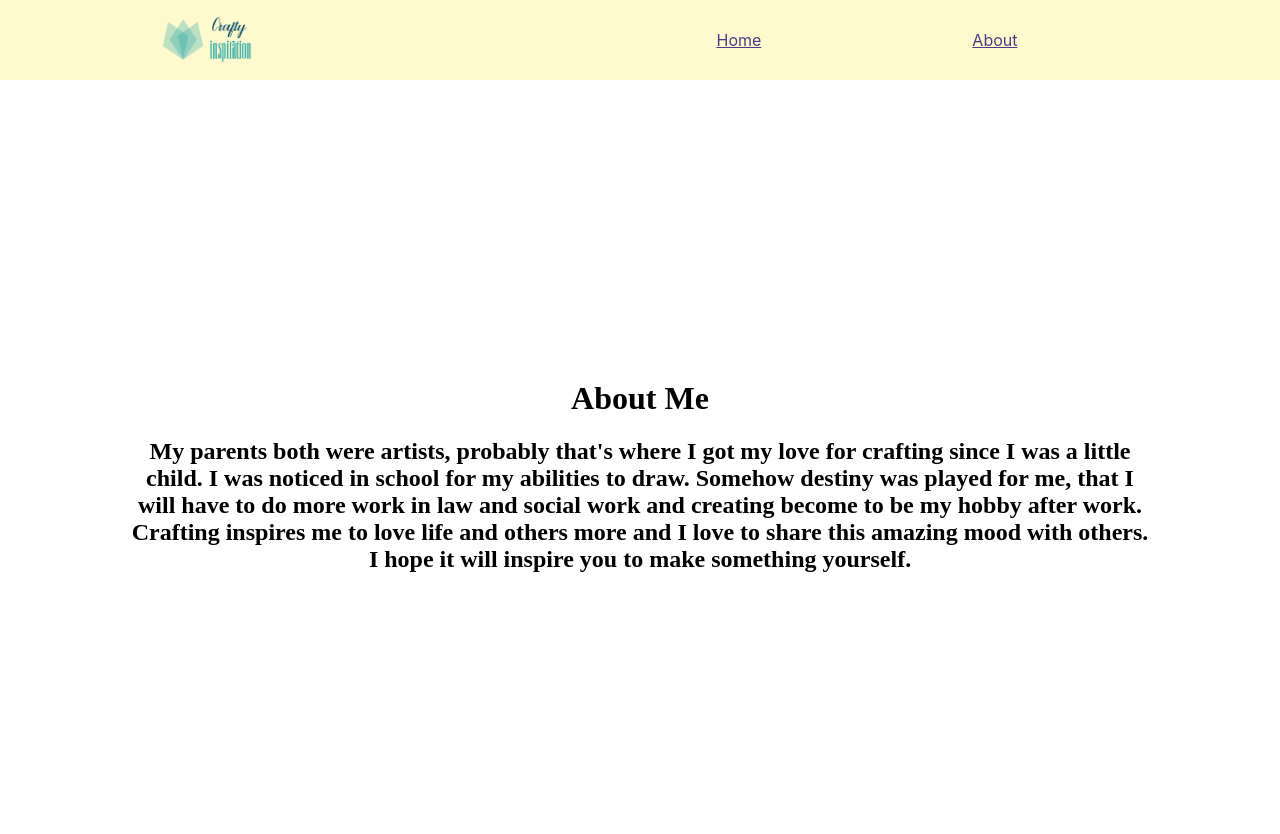
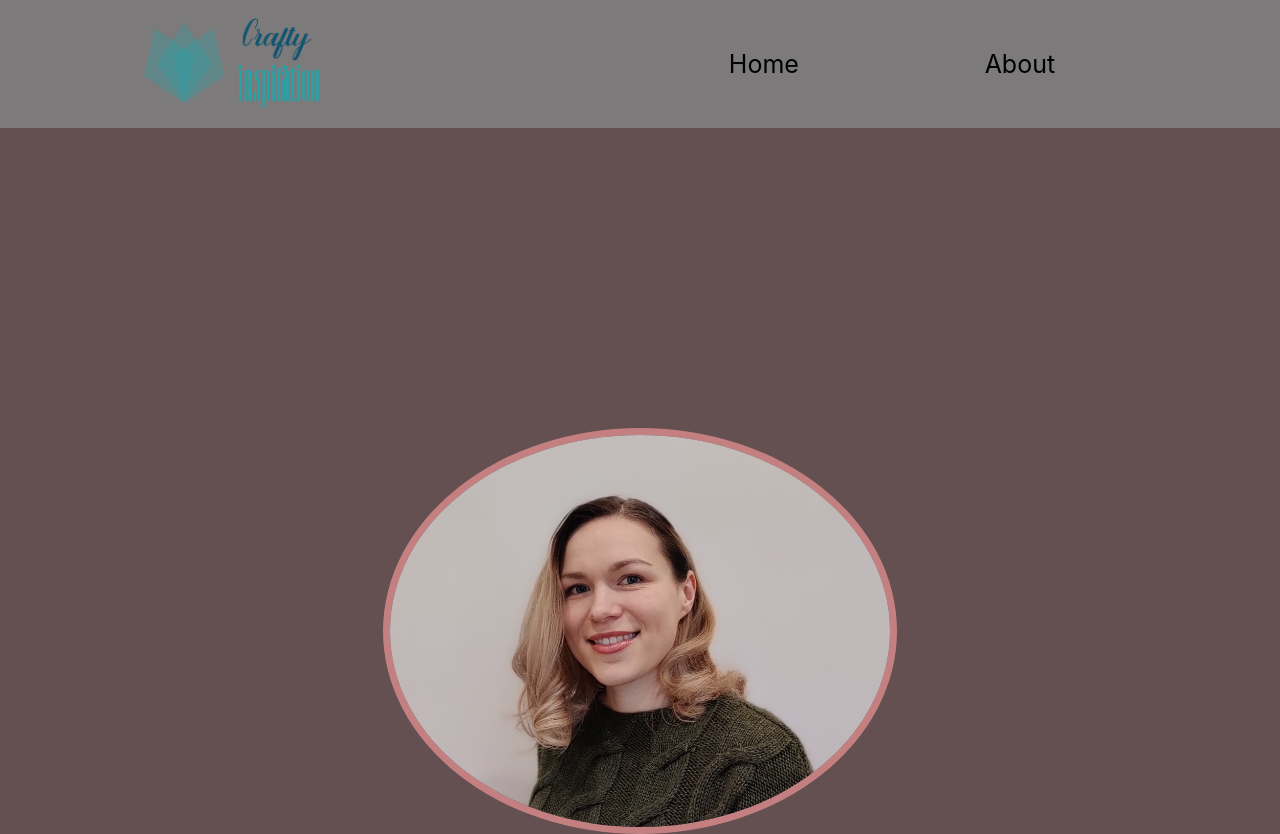
Before and after one commit to Miglemeta/blogas, a React (Create React App) app: page /about in a window 1280 px wide. Shown: the top 834 px of the page. Before the commit the page ends 800 px from the top, so only its background shows below. Built offline with nearby package versions, Linux system fonts and the light colour scheme.

Commit message:
fixing css in project

```diff
--- a/src/App.css
+++ b/src/App.css
@@ -1,13 +1,24 @@
+*:link {
+  text-decoration: none;
+}
 .App {
   text-align: center;
+}
+body {
+  background-color: rgb(100, 80, 80);
 }
 nav {
   display: flex;
   justify-content: space-around;
   align-items: center;
   min-height: 10vh;
-  background: lemonchiffon;
-  color: blue;
+  background: rgb(124, 122, 122);
+  color: rgb(116, 106, 63);
+}
+li {
+  font-size: 25px;
+  text-decoration: none;
+  color: #000000;
 }
 
 .nav-Links {
@@ -20,11 +31,17 @@ nav {
 
 a,
 h3 {
-  color: darkslateblue;
+  color: rgb(46, 44, 62);
 }
 .logo {
-  max-height: 100px;
-  max-width: 100px;
+  max-height: 200px;
+  max-width: 200px;
+}
+.circleimg {
+  border-radius: 50%;
+  border: 7px solid rgb(196, 128, 128);
+  width: 500px;
+  height: auto;
 }
 h1 {
   text-align: center;
@@ -34,20 +51,29 @@ h2 {
   text-align: center;
   font-family: Bush Script MT;
 }
-.about {
+.about,
+.post {
   background: transparent;
-  margin-top: 300px;
   margin-left: auto;
   margin-right: auto;
-  width: 80%;
+  width: 60%;
+}
+.about {
+  margin-top: 300px;
+}
+.post {
+  margin-top: 50px;
+  box-shadow: 0px 20px 38px 13px #403838;
+  padding: 50px;
 }
 .card {
-  background-color: #c1ebc1;
+  background-color: #bba49d;
   margin: 50px auto;
 
   height: 400px;
   width: 80%;
-  box-shadow: 0 2px rgb(73, 68, 68);
+  max-width: 1500px;
+  box-shadow: 2px 2px 5px 5px rgb(73, 68, 68);
   text-align: left;
   display: flex;
   flex-direction: row;
@@ -63,6 +89,9 @@ h2 {
   height: 100%;
   object-fit: cover;
 }
+.post .thumbnail {
+  width: 800px;
+}
 @media (max-width: 920px) {
   .card {
     flex-direction: column;
--- a/src/components/About.js
+++ b/src/components/About.js
@@ -4,6 +4,7 @@ import "../App.css";
 function About() {
   return (
     <div className="about">
+      <img className="circleimg" src="/pictures/IMGABOUT.jpg"></img>
       <h1>About Me </h1>
       <h2>
         My parents both were artists, probably that's where I got my love for
--- a/src/components/Post.js
+++ b/src/components/Post.js
@@ -11,7 +11,7 @@ function Post() {
   }
 
   return (
-    <div className="about">
+    <div className="post">
       <img className="thumbnail" src={post.imgSource} alt={post.alt} />
       <h1>{post.title} </h1>
       <div>{post.fulltext}</div>
```
Also changed, not shown: public/pictures/IMGABOUT.jpg (added).
